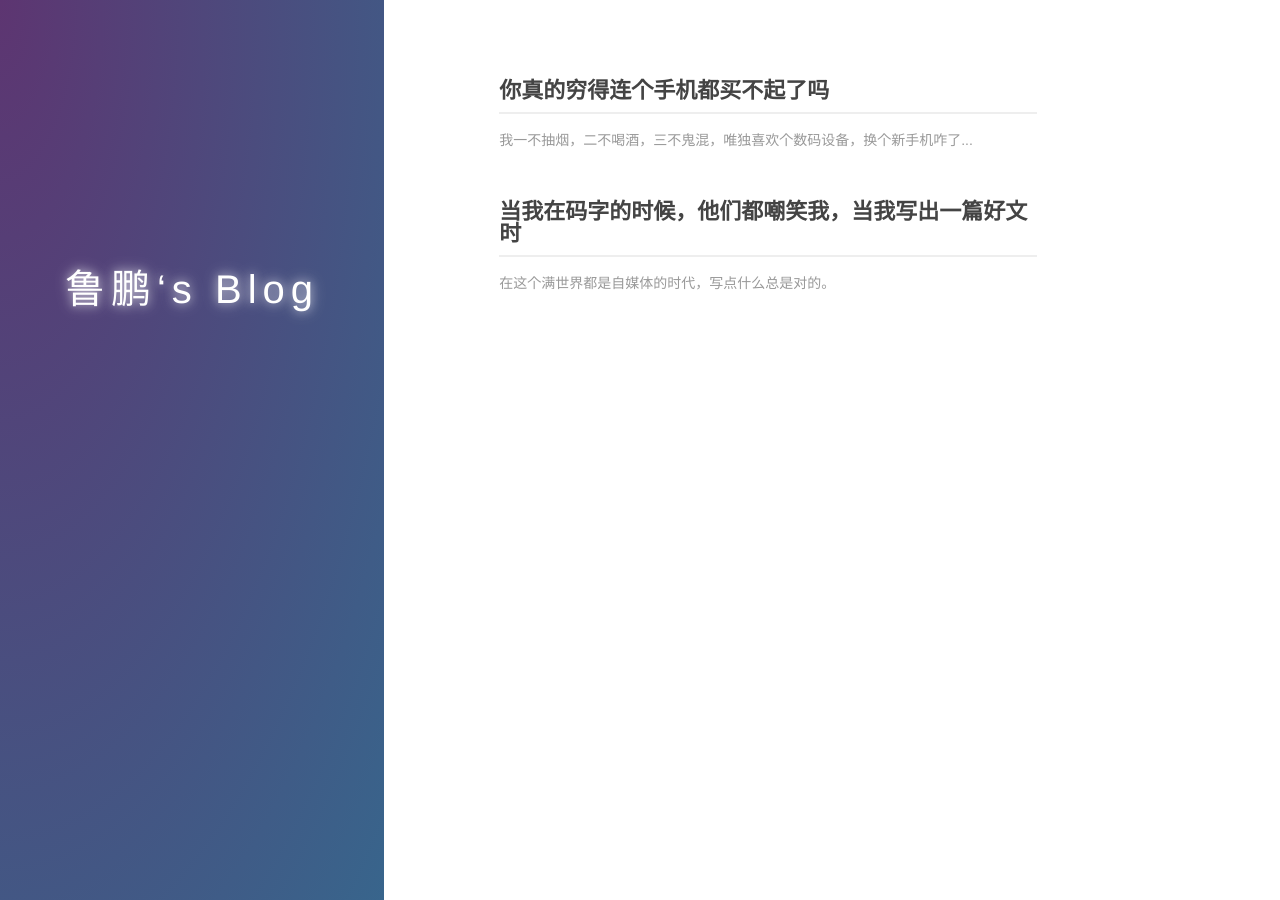
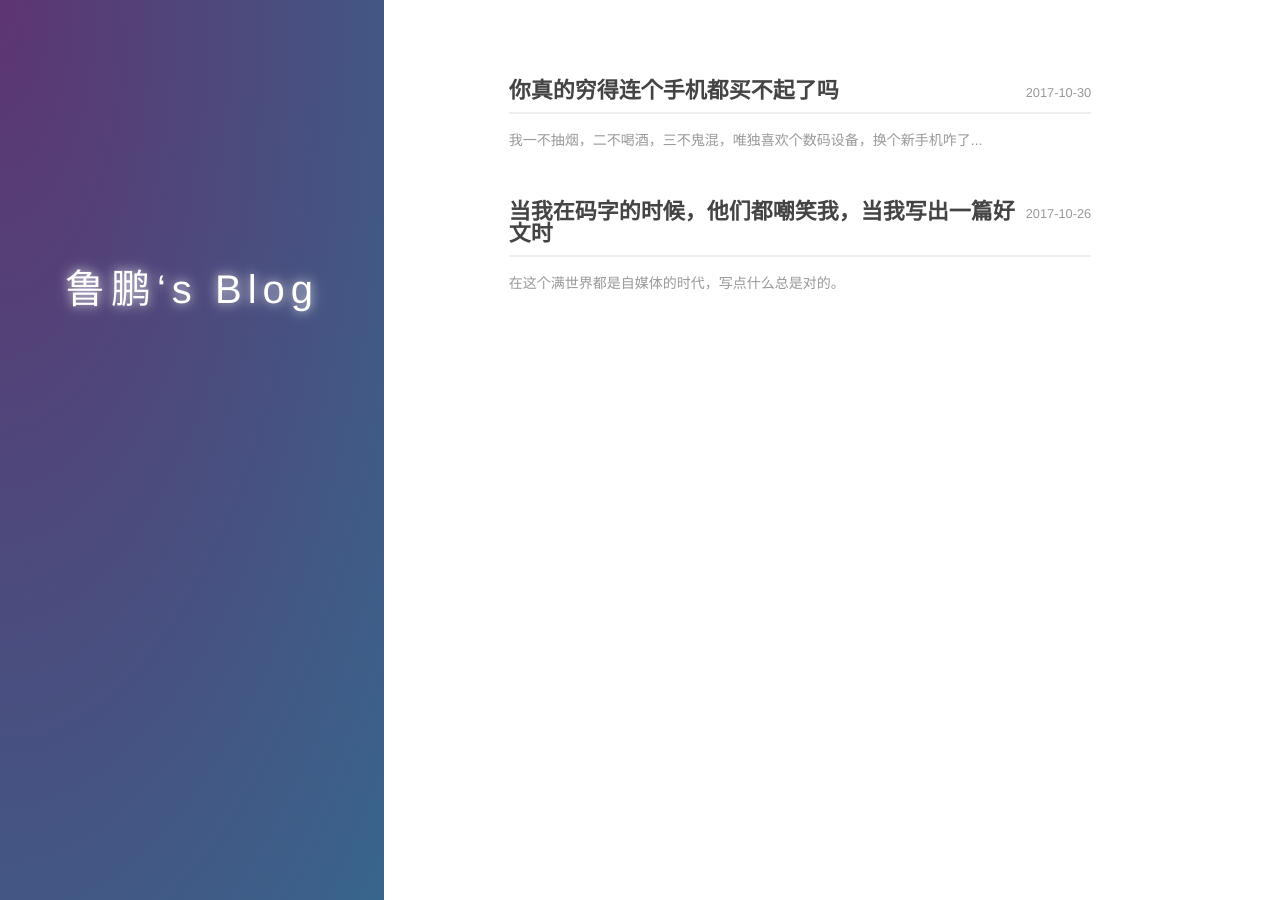
Before and after one commit to pengloo53/pengloo53.github.io, a Jekyll site: the page built from index.html, in a window 1280 px wide. Built offline with Jekyll 4.4.1, drawn with Linux system fonts in a browser that asks for light colours.

```diff
--- a/_includes/style.css
+++ b/_includes/style.css
@@ -200,7 +200,7 @@
 .index-wrapper .index-content {
   margin-left: 30%;
   padding-top: 80px;
-  padding-right: 10%;
+  padding-right: 5%;
 }
 @media screen and (max-width: 767px) {
   .index-wrapper .index-content {
@@ -246,6 +246,21 @@
   font-size: 14px;
   line-height: 1.6;
 }
+
+/* add at 2017-10-30 by lupeng */
+.index-wrapper .index-date{
+  color: #999;
+  font-size: 0.8em;
+  line-height: 2em;
+  float: right;
+}
+@media screen and (max-width: 767px){
+  .index-wrapper .index-date{
+    display: none;
+  }
+}
+/* end */
+
 .body-post {
   background: #f5f5f5;
 }
--- a/index.html
+++ b/index.html
@@ -15,6 +15,7 @@
             <ul class="artical-list">
                 {% for post in site.posts %}
                 <li>
+                    <p class="index-date">{{ post.date|date:"%Y-%m-%d" }}</p>
                     <a href="{{ post.url }}" class="title">{{ post.title }}</a>
                     <div class="title-desc">{{ post.description }}</div>
                 </li>
```
Also changed, not shown: _drafts/I-got-a-promotion.md (renamed from _drafts/2017-10-29-I-got-a-promotion.md).
